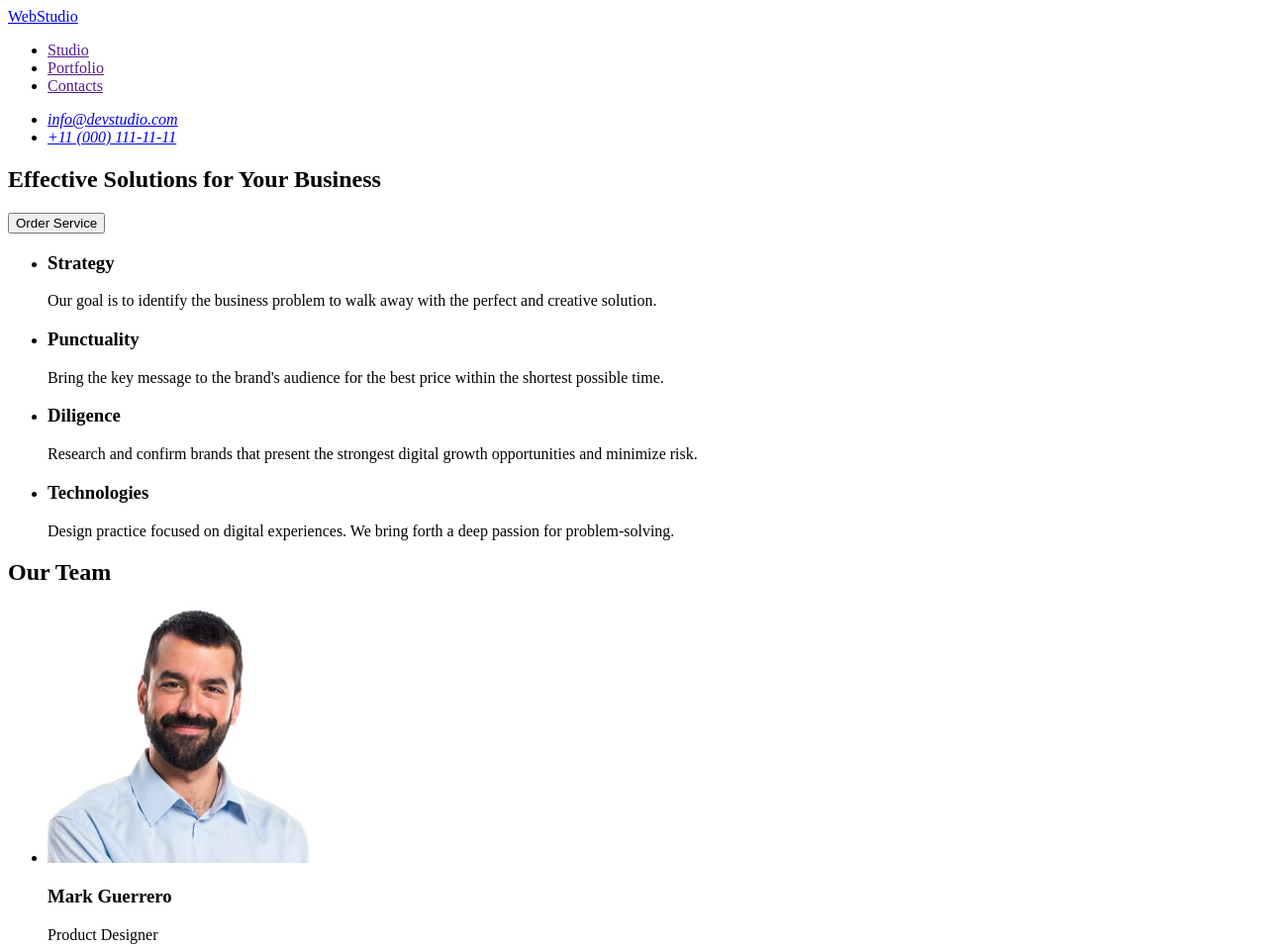
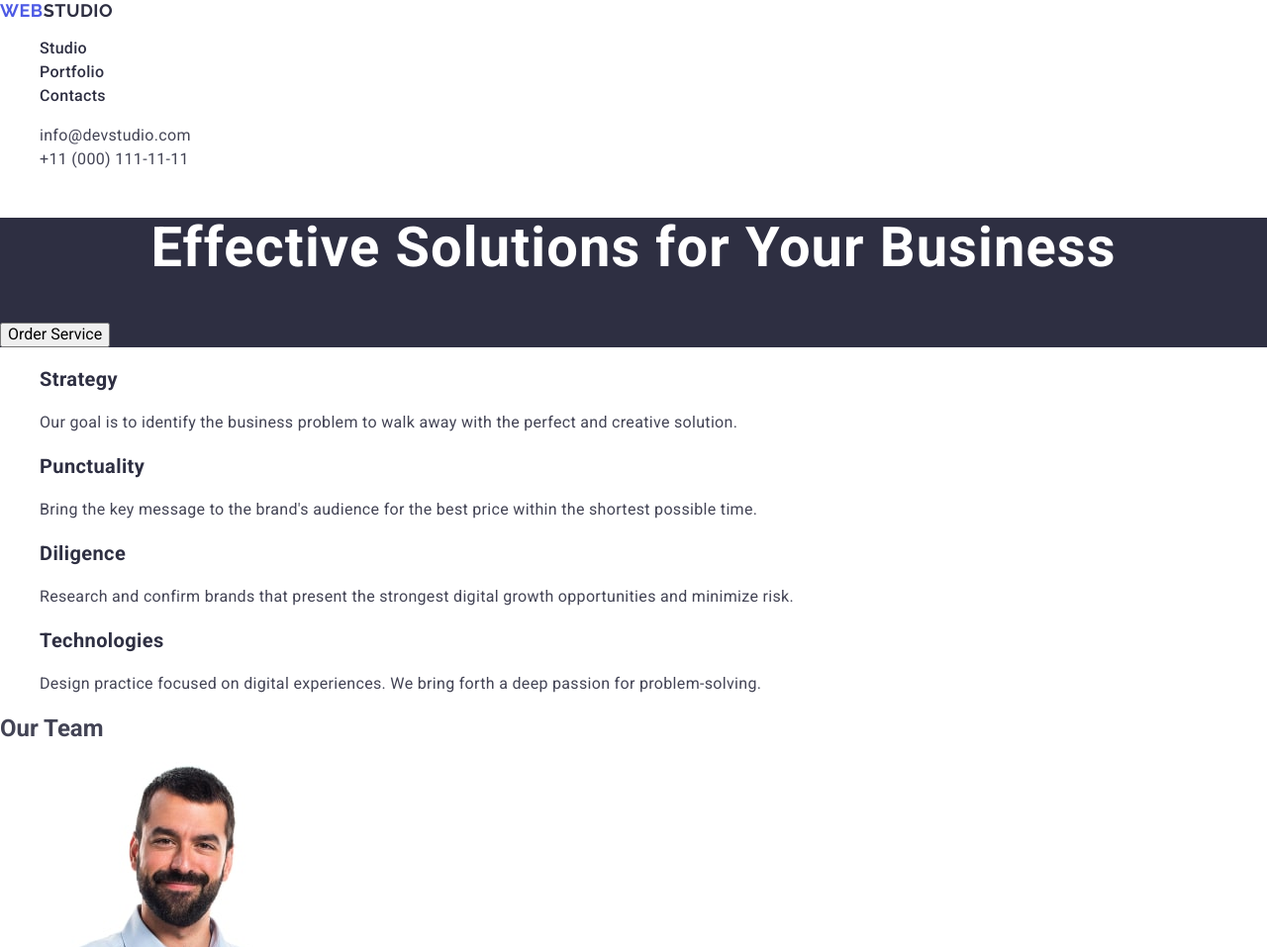
Before and after one commit to Alexandra0707/goit-markup-hw-02, a plain HTML site: page index.html in a window 1280 px wide. Shown: the top 957 px of the page at 99% size. Drawn offline with nearby package versions, Linux system fonts and the light colour scheme.

Commit message:
add markup

```diff
--- a/css/styles.css
+++ b/css/styles.css
@@ -0,0 +1,116 @@
+/*font-family: "Raleway", sans-serif;
+font-family: "Roboto", sans-serif;*/
+
+body {
+  font-family: "Roboto", sans-serif;
+  color: #434455;
+  background-color: #fff;
+}
+
+ul,
+ol {
+  list-style-type: none;
+}
+
+a {
+  text-decoration: none;
+}
+
+.header-logo {
+  font-family: "Raleway", sans-serif;
+  font-weight: 700;
+  font-size: 18px;
+  line-height: 1.17;
+  letter-spacing: 0.03em;
+  text-transform: uppercase;
+  color: #4d5ae5;
+}
+
+.header-logo-part {
+  color: #2e2f42;
+}
+
+.footer-logo-part {
+  color: #f4f4fd;
+}
+
+.header-nav-link {
+  font-weight: 500;
+  font-size: 16px;
+  line-height: 1.5;
+  letter-spacing: 0.02em;
+  color: #2e2f42;
+}
+
+.contacts {
+  font-style: normal;
+}
+
+.contact-link {
+  font-size: 16px;
+  line-height: 1.5;
+  letter-spacing: 0.02em;
+  color: #434455;
+}
+
+.header-nav-link:hover,
+.header-nav-link:focus,
+.contact-link:hover,
+.contact-link:focus {
+  color: #404bbf;
+}
+
+.section-top {
+  background-color: #2e2f42;
+}
+
+.maim-top {
+  font-size: 56px;
+  line-height: 1.07143;
+  letter-spacing: 0.02em;
+  text-align: center;
+  color: #fff;
+}
+
+./*section-second*/
+
+.name-second {
+  font-size: 36px;
+  line-height: 1.11111;
+  letter-spacing: 0.02em;
+  text-align: center;
+  color: #2e2f42;
+}
+.tex-third {
+  font-size: 16px;
+  line-height: 1.5;
+  letter-spacing: 0.02em;
+  color: #434455;
+}
+
+.name-third {
+  font-size: 20px;
+  line-height: 1.2;
+  letter-spacing: 0.02em;
+  color: #2e2f42;
+}
+
+.name-third-man {
+  font-size: 20px;
+  line-height: 1.2;
+  letter-spacing: 0.02em;
+  text-align: center;
+  color: #2e2f42;
+}
+
+.tex-third-man {
+  font-size: 16px;
+  line-height: 1.5;
+  letter-spacing: 0.02em;
+  text-align: center;
+  color: #434455;
+}
+
+.footer {
+  background-color: #2e2f42;
+}
--- a/index.html
+++ b/index.html
@@ -4,156 +4,188 @@
     <meta charset="UTF-8" />
     <meta name="viewport" content="width=device-width, initial-scale=1.0" />
     <title>Document</title>
+    <link
+      rel="stylesheet"
+      href="https://cdnjs.cloudflare.com/ajax/libs/modern-normalize/2.0.0/modern-normalize.min.css"
+      integrity="sha512-4xo8blKMVCiXpTaLzQSLSw3KFOVPWhm/TRtuPVc4WG6kUgjH6J03IBuG7JZPkcWMxJ5huwaBpOpnwYElP/m6wg=="
+      crossorigin="anonymous"
+      referrerpolicy="no-referrer"
+    />
+
+    <link rel="preconnect" href="https://fonts.googleapis.com" />
+    <link rel="preconnect" href="https://fonts.gstatic.com" crossorigin />
+    <link
+      href="https://fonts.googleapis.com/css2?family=Raleway:wght@700&family=Roboto:wght@400;500;700&display=swap"
+      rel="stylesheet"
+    />
 
     <link rel="stylesheet" href="./css/styles.css" />
   </head>
   <body>
-    <header>
-      <nav>
-        <a href="./index.html">WebStudio</a>
-        <ul>
-          <li><a href="">Studio</a></li>
-          <li><a href="">Portfolio</a></li>
-          <li><a href="">Contacts</a></li>
+    <header class="header">
+      <nav class="header-nav">
+        <a class="header-logo" href="./index.html"
+          >Web<span class="header-logo-part">Studio</span></a
+        >
+        <ul class="header-nav-list">
+          <li class="header-nav-iteam">
+            <a class="header-nav-link" href="./index.html">Studio</a>
+          </li>
+          <li class="header-nav-iteam">
+            <a class="header-nav-link" href="">Portfolio</a>
+          </li>
+          <li class="header-nav-iteam">
+            <a class="header-nav-link" href="">Contacts</a>
+          </li>
         </ul>
       </nav>
-      <address>
-        <ul>
-          <li><a href="mailto:info@devstudio.com">info@devstudio.com</a></li>
-          <li><a href="tel:+110001111111">+11 (000) 111-11-11</a></li>
+      <address class="contacts">
+        <ul class="contacts-list">
+          <li class="contact-iteam">
+            <a class="contact-link" href="mailto:info@devstudio.com"
+              >info@devstudio.com</a
+            >
+          </li>
+          <li class="contact-iteam">
+            <a class="contact-link" href="tel:+110001111111"
+              >+11 (000) 111-11-11</a
+            >
+          </li>
         </ul>
       </address>
     </header>
-    <main>
-      <section>
-        <h1>Effective Solutions for Your Business</h1>
+    <main class="main">
+      <section class="section-top">
+        <h1 class="maim-top">Effective Solutions for Your Business</h1>
         <button type="button">Order Service</button>
       </section>
-      <section>
+      <section class="section-second">
         <h2 hidden>second</h2>
-        <ul>
-          <li>
-            <h3>Strategy</h3>
-            <p>
+        <ul class="main-list">
+          <li class="main-iteam">
+            <h3 class="name-third">Strategy</h3>
+            <p class="tex-third">
               Our goal is to identify the business problem to walk away with the
               perfect and creative solution.
             </p>
           </li>
           <li>
-            <h3>Punctuality</h3>
-            <p>
+            <h3 class="name-third">Punctuality</h3>
+            <p class="tex-third">
               Bring the key message to the brand's audience for the best price
               within the shortest possible time.
             </p>
           </li>
-          <li>
-            <h3>Diligence</h3>
-            <p>
+          <li class="main-iteam">
+            <h3 class="name-third">Diligence</h3>
+            <p class="tex-third">
               Research and confirm brands that present the strongest digital
               growth opportunities and minimize risk.
             </p>
           </li>
-          <li>
-            <h3>Technologies</h3>
-            <p>
+          <li class="main-iteam">
+            <h3 class="name-third">Technologies</h3>
+            <p class="tex-third">
               Design practice focused on digital experiences. We bring forth a
               deep passion for problem-solving.
             </p>
           </li>
         </ul>
       </section>
-      <section>
-        <h2>Our Team</h2>
-        <ul>
-          <li>
+      <section class="section-third">
+        <h2 class="name-second">Our Team</h2>
+        <ul class="main-list">
+          <li class="main-iteam">
             <img
               src="./images/img-min.jpg"
               width="264"
               height="260"
               alt="Mark Guerrero"
             />
-            <h3>Mark Guerrero</h3>
-            <p>Product Designer</p>
+            <h3 class="name-third-man">Mark Guerrero</h3>
+            <p class="tex-third-man">Product Designer</p>
           </li>
-          <li>
+          <li class="main-iteam">
             <img
               src="./images/img-1-min.jpg"
               width="264"
               height="260"
               alt="Tom Ford"
             />
-            <h3>Tom Ford</h3>
-            <p>Frontend Developer</p>
+            <h3 class="name-third-man">Tom Ford</h3>
+            <p class="tex-third-man">Frontend Developer</p>
           </li>
-          <li>
+          <li class="main-iteam">
             <img
               src="./images/img-2-min.jpg"
               width="264"
               height="260"
               alt="Camila Garcia"
             />
-            <h3>Camila Garcia</h3>
-            <p>Marketing</p>
+            <h3 class="name-third-man">Camila Garcia</h3>
+            <p class="tex-third-man">Marketing</p>
           </li>
-          <li>
+          <li class="main-iteam">
             <img
               src="./images/img-3-min.jpg"
               width="264"
               height="260"
               alt="Daniel Wilson"
             />
-            <h3>Daniel Wilson</h3>
-            <p>UI Designer</p>
+            <h3 class="name-third-man">Daniel Wilson</h3>
+            <p class="tex-third-man">UI Designer</p>
           </li>
         </ul>
       </section>
-      <section>
-        <h2>Our Portfolio</h2>
-        <ul>
-          <li>
+      <section class="section-fourth">
+        <h2 class="name-second">Our Portfolio</h2>
+        <ul class="main-list">
+          <li class="main-list">
             <img src="./images/img4min.jpg" alt="Banking App" width="360" />
-            <h3>Banking App</h3>
-            <p>App</p>
+            <h3 class="name-third">Banking App</h3>
+            <p class="tex-third">App</p>
           </li>
-          <li>
+          <li class="main-list">
             <img
               src="./images/img5min.jpg"
               alt="Cashless Payment"
               width="360"
             />
-            <h3>Cashless Payment</h3>
-            <p>Marketing</p>
+            <h3 class="name-third">Cashless Payment</h3>
+            <p class="tex-third">Marketing</p>
           </li>
-          <li>
+          <li class="main-list">
             <img src="./images/img6min.jpg" alt="Meditation App" width="360" />
-            <h3>Meditation App</h3>
-            <p>App</p>
+            <h3 class="name-third">Meditation App</h3>
+            <p class="tex-third">App</p>
           </li>
-          <li>
+          <li class="main-iteam">
             <img src="./images/img7min.jpg" alt="Taxi Service" width="360" />
-            <h3>Taxi Service</h3>
-            <p>Marketing</p>
+            <h3 class="name-third">Taxi Service</h3>
+            <p class="tex-third">Marketing</p>
           </li>
-          <li>
+          <li class="main-iteam">
             <img
               src="./images/img8min.jpg"
               alt="Screen Illustrations"
               width="360"
             />
-            <h3>Screen Illustrations</h3>
-            <p>Design</p>
+            <h3 class="name-third">Screen Illustrations</h3>
+            <p class="tex-third">Design</p>
           </li>
-          <li>
+          <li class="main-iteam">
             <img src="./images/img9min.jpg" alt="Online Courses" width="360" />
-            <h3>Online Courses</h3>
-            <p>Marketing</p>
+            <h3 class="name-third">Online Courses</h3>
+            <p class="tex-third">Marketing</p>
           </li>
         </ul>
       </section>
     </main>
-    <footer>
-      <a href="./index.html">WebStudio</a>
-      <p>
+    <footer class="footer">
+      <a class="header-logo" href="./index.html"
+        >Web<span class="footer-logo-part">Studio</span></a
+      >
+      <p class="footer-tex">
         Increase the flow of customers and sales for your business with digital
         marketing & growth solutions.
       </p>
```
